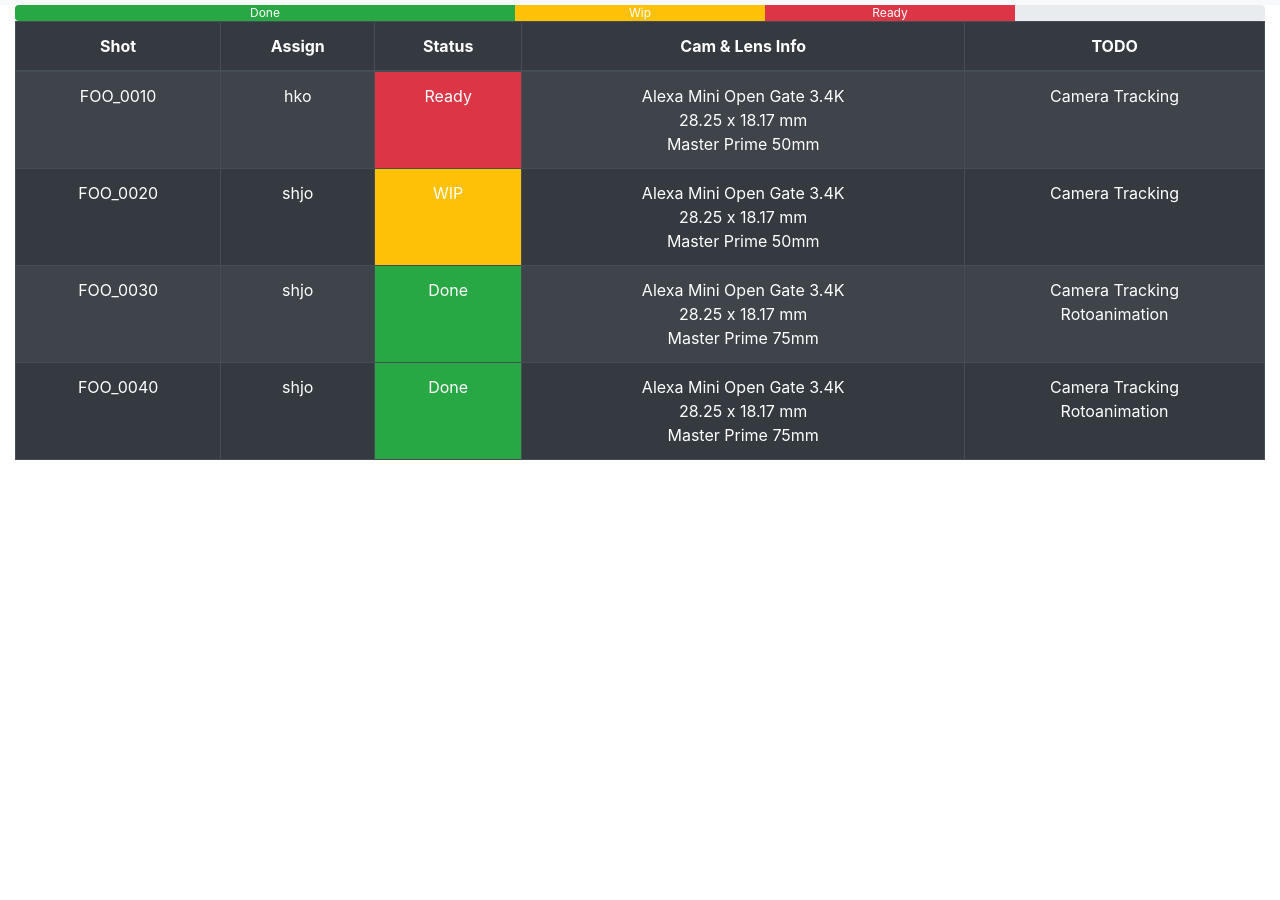
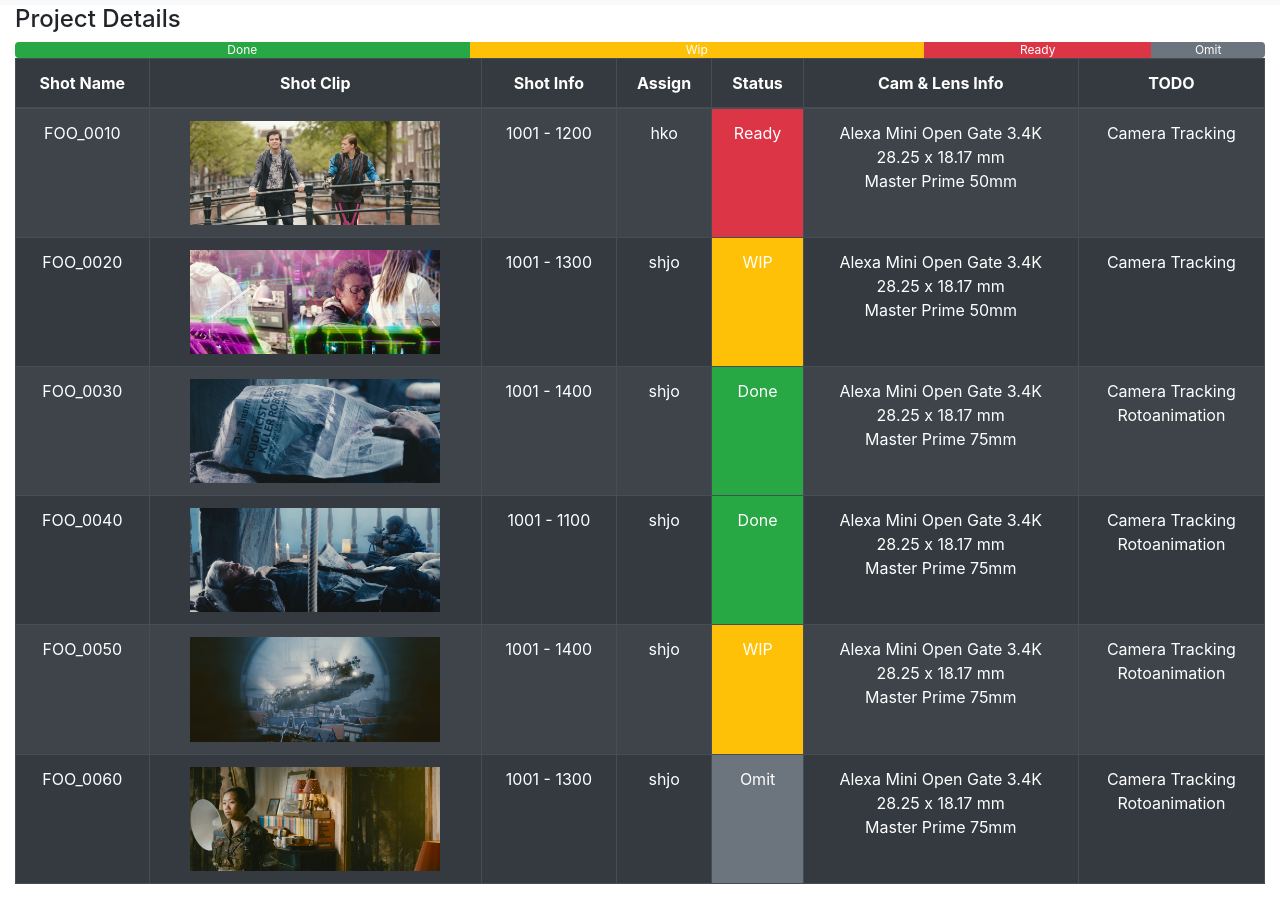
Before and after one commit to 75mm-studio/koi, a plain HTML site: page index.html in a window 1280 px wide. Shown: the part 51-951 px from the top of the page. Before the commit the page ends 800 px from the top, so only its background shows below. Drawn offline with Linux system fonts and the light colour scheme.

Commit message:
Add files via upload

```diff
--- a/index.html
+++ b/index.html
@@ -13,7 +13,7 @@
   <body>
 
     <!-- Image and text -->
-    <nav class="navbar navbar-expand-md navbar-light bg-light">
+    <nav class="navbar sticky-top navbar-expand-md navbar-light bg-light">
       <span class="navbar-brand mb-0 h1">
         <img src="img/heart.svg" width="30" height="30" class="d-inline-block align-top" alt="">
         KOI
@@ -33,22 +33,30 @@
     </nav>
 
     <div class="container-fluid">
+      <h4>Project Details</h4>
       <div class="progress">
         <div class="progress-bar bg-success" style="width:40%">
           Done
         </div>
-        <div class="progress-bar bg-warning" style="width:20%">
+        <div class="progress-bar bg-warning" style="width:40%">
           Wip
         </div>
         <div class="progress-bar bg-danger" style="width:20%">
           Ready
         </div>
+        <div class="progress-bar bg-secondary" style="width:10%">
+          Omit
+        </div>
       </div>
+    </div>
 
+    <div class="container-fluid">
       <table class="table table-dark table-striped table-bordered table-hover text-center">
         <thead>
           <tr>
-            <th>Shot</th>
+            <th>Shot Name</th>
+            <th>Shot Clip</th>
+            <th>Shot Info</th>
             <th>Assign</th>
             <th>Status</th>
             <th>Cam & Lens Info</th>
@@ -58,6 +66,8 @@
         <tbody>
           <tr>
             <td>FOO_0010</td>
+            <td><img src="img/FOO_0010.jpg" style="width: 250px" class="img-fluid" alt="FOO_0010"></td>
+            <td>1001 - 1200</td>
             <td>hko</td>
             <td class="bg-danger">Ready</td>
             <td>Alexa Mini Open Gate 3.4K<br>28.25 x 18.17 mm<br>Master Prime 50mm</td>
@@ -65,6 +75,8 @@
           </tr>
           <tr>
             <td>FOO_0020</td>
+            <td><img src="img/FOO_0020.jpg" style="width: 250px" class="img-fluid" alt="FOO_0020"></td>
+            <td>1001 - 1300</td>
             <td>shjo</td>
             <td class="bg-warning">WIP</td>
             <td>Alexa Mini Open Gate 3.4K<br>28.25 x 18.17 mm<br>Master Prime 50mm</td>
@@ -72,6 +84,8 @@
           </tr>
           <tr>
             <td>FOO_0030</td>
+            <td><img src="img/FOO_0030.jpg" style="width: 250px" class="img-fluid" alt="FOO_0030"></td>
+            <td>1001 - 1400</td>
             <td>shjo</td>
             <td class="bg-success">Done</td>
             <td>Alexa Mini Open Gate 3.4K<br>28.25 x 18.17 mm<br>Master Prime 75mm</td>
@@ -79,12 +93,31 @@
           </tr>
           <tr>
             <td>FOO_0040</td>
+            <td><img src="img/FOO_0040.jpg" style="width: 250px" class="img-fluid" alt="FOO_0040"></td>
+            <td>1001 - 1100</td>
             <td>shjo</td>
             <td class="bg-success">Done</td>
             <td>Alexa Mini Open Gate 3.4K<br>28.25 x 18.17 mm<br>Master Prime 75mm</td>
             <td>Camera Tracking<br>Rotoanimation</td>
           </tr>
-        </tbody>
+          <tr>
+            <td>FOO_0050</td>
+            <td><img src="img/FOO_0050.jpg" style="width: 250px" class="img-fluid" alt="FOO_0050"></td>
+            <td>1001 - 1400</td>
+            <td>shjo</td>
+            <td class="bg-warning">WIP</td>
+            <td>Alexa Mini Open Gate 3.4K<br>28.25 x 18.17 mm<br>Master Prime 75mm</td>
+            <td>Camera Tracking<br>Rotoanimation</td>
+          </tr>
+          <tr>
+            <td>FOO_0060</td>
+            <td><img src="img/FOO_0060.jpg" style="width: 250px" class="img-fluid" alt="FOO_0060"></td>
+            <td>1001 - 1300</td>
+            <td>shjo</td>
+            <td class="bg-secondary">Omit</td>
+            <td>Alexa Mini Open Gate 3.4K<br>28.25 x 18.17 mm<br>Master Prime 75mm</td>
+            <td>Camera Tracking<br>Rotoanimation</td>
+          </tr>        </tbody>
       </table>
     </div>
 
```
Also changed, not shown: img/FOO_0010.jpg (added), img/FOO_0020.jpg (added), img/FOO_0030.jpg (added), img/FOO_0040.jpg (added), img/FOO_0050.jpg (added), img/FOO_0060.jpg (added), img/FOO_0070.jpg (added).
